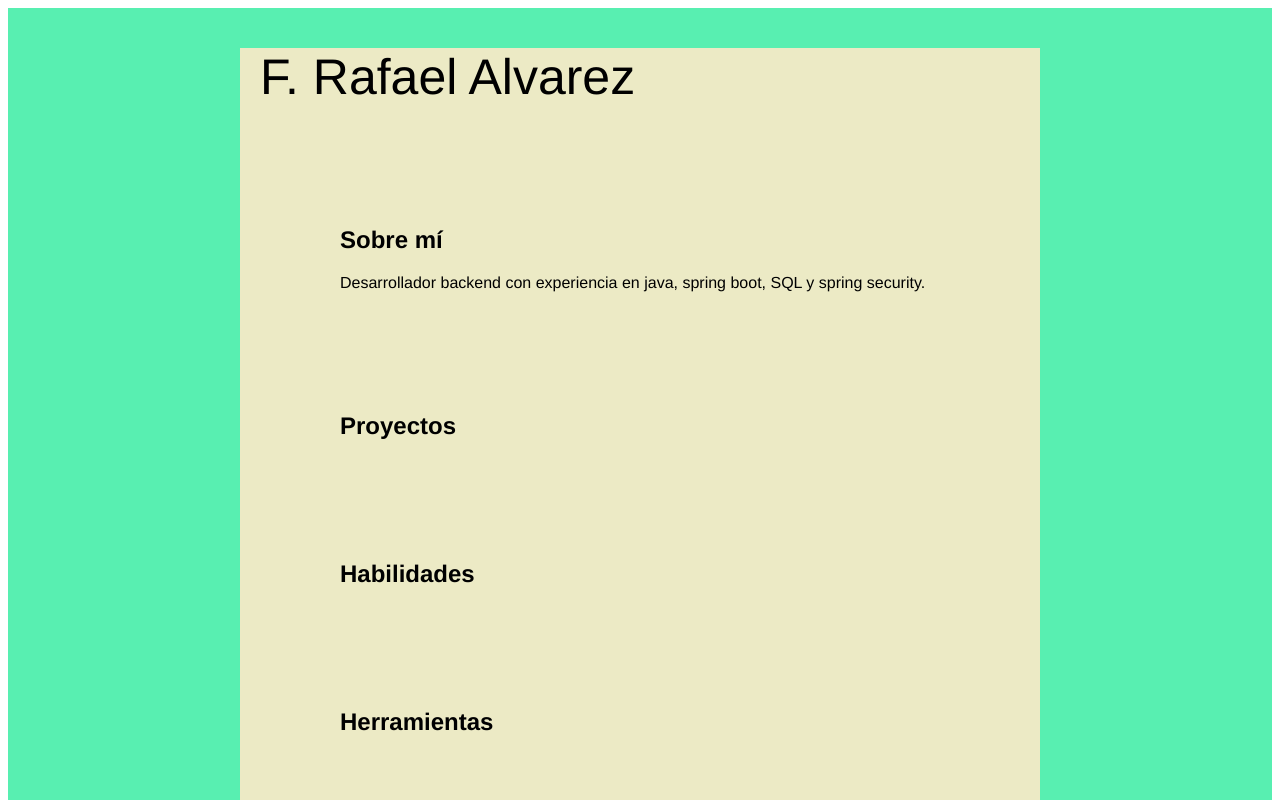
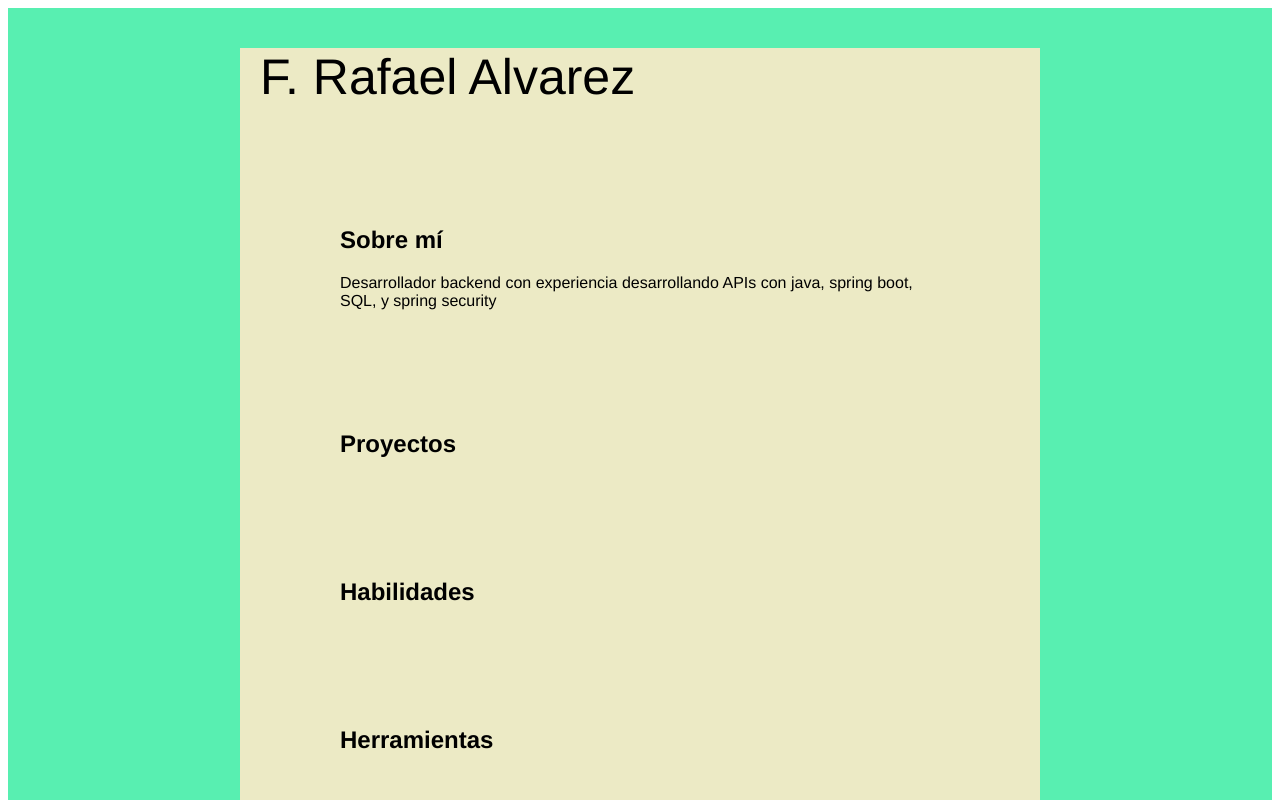
Before and after one commit to Rafael30586/JavascriptPractica, a plain HTML site: page Portafolio5/index.html in a window 1280 px wide. Shown: the top 800 px of the page. Drawn offline with Linux system fonts and the light colour scheme.

Commit message:
sobre mi incompleto

```diff
--- a/Portafolio5/index.html
+++ b/Portafolio5/index.html
@@ -14,7 +14,8 @@
                 <section id="sobre-mi">
                     <h2>Sobre mí</h2>
                     <p>
-                        Desarrollador backend con experiencia en java, spring boot, SQL y spring security.
+                        Desarrollador backend con experiencia desarrollando APIs con java, spring boot, SQL,
+                         y spring security
                     </p>
                 </section>
 
```
